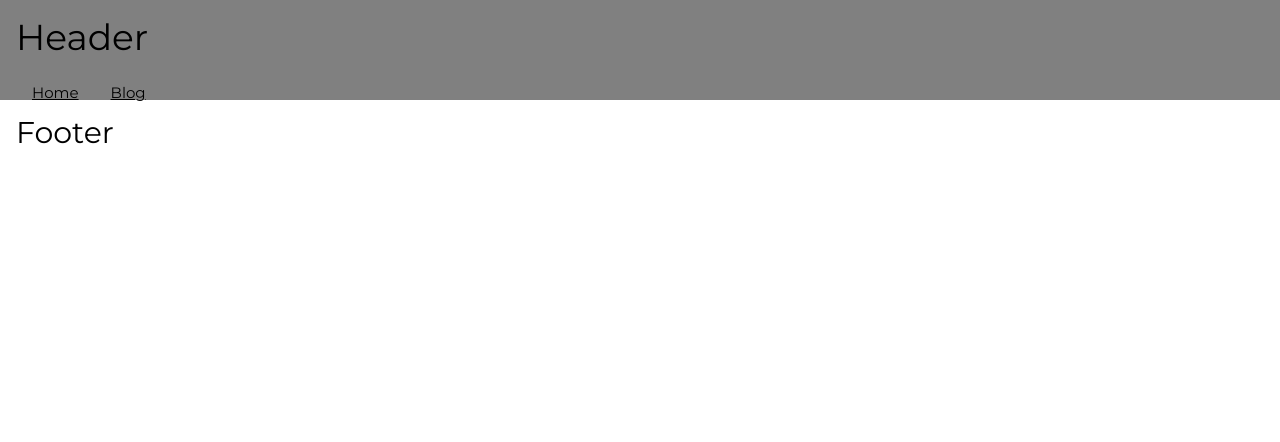
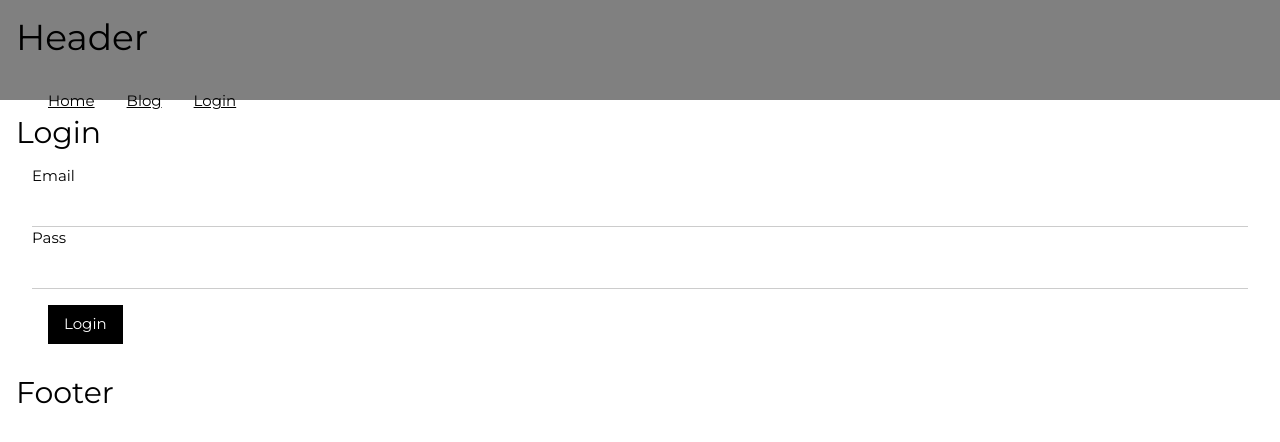
Before and after one commit to dekpo/ngSmallAngularSiteWithJWTauth, an Angular app: page /login in a window 1280 px wide. Before the commit this address led to /. Shown: the top 442 px of the page. Built offline with nearby package versions, Linux system fonts and the light colour scheme.

Commit message:
Added login component

```diff
--- a/src/app/app-routing.module.ts
+++ b/src/app/app-routing.module.ts
@@ -2,11 +2,13 @@ import { NgModule } from '@angular/core';
 import { RouterModule, Routes } from '@angular/router';
 import { BlogComponent } from './blog/blog.component';
 import { HomeComponent } from './home/home.component';
+import { LoginComponent } from './login/login.component';
 
 
 const routes: Routes = [
   {path: '', component: HomeComponent},
-  {path: 'blog', component: BlogComponent}
+  {path: 'blog', component: BlogComponent},
+  {path: 'login', component: LoginComponent}
 ];
 
 @NgModule({
--- a/src/app/app.module.ts
+++ b/src/app/app.module.ts
@@ -8,6 +8,7 @@ import { FooterComponent } from './footer/footer.component';
 import { HomeComponent } from './home/home.component';
 import { BlogComponent } from './blog/blog.component';
 import { HttpClientModule } from '@angular/common/http';
+import { LoginComponent } from './login/login.component';
 
 @NgModule({
   declarations: [
@@ -15,7 +16,8 @@ import { HttpClientModule } from '@angular/common/http';
     HeaderComponent,
     FooterComponent,
     HomeComponent,
-    BlogComponent
+    BlogComponent,
+    LoginComponent
   ],
   imports: [
     BrowserModule,
--- a/src/app/header/header.component.html
+++ b/src/app/header/header.component.html
@@ -1,7 +1,8 @@
 <header class="w3-container">
     <h1>Header</h1>
-    <div class="w3-bar">
+    <div class="w3-bar w3-padding">
         <div class="w3-bar-item"><a routerLink="">Home</a></div>
         <div class="w3-bar-item"><a routerLink="blog">Blog</a></div>
+        <div class="w3-bar-item"><a routerLink="login">Login</a></div>
     </div>
 </header>
--- /dev/null
+++ b/src/app/login/login.component.html
@@ -0,0 +1,15 @@
+<div class="w3-container w3-animate-right">
+    <h2>Login</h2>
+    <section>
+        <form class="w3-container">
+
+            <label>Email</label>
+            <input class="w3-input" type="text">
+
+            <label>Pass</label>
+            <input class="w3-input" type="password">
+
+            <button type="submit" class="w3-btn w3-black w3-margin">Login</button>
+        </form>
+    </section>
+</div>
--- /dev/null
+++ b/src/app/login/login.component.ts
@@ -0,0 +1,15 @@
+import { Component, OnInit } from '@angular/core';
+
+@Component({
+  selector: 'app-login',
+  templateUrl: './login.component.html',
+  styleUrls: ['./login.component.css']
+})
+export class LoginComponent implements OnInit {
+
+  constructor() { }
+
+  ngOnInit(): void {
+  }
+
+}
```
Also changed, not shown: src/app/login/login.component.css (added), 1 other file (tests, documents, lock files or other folders).
